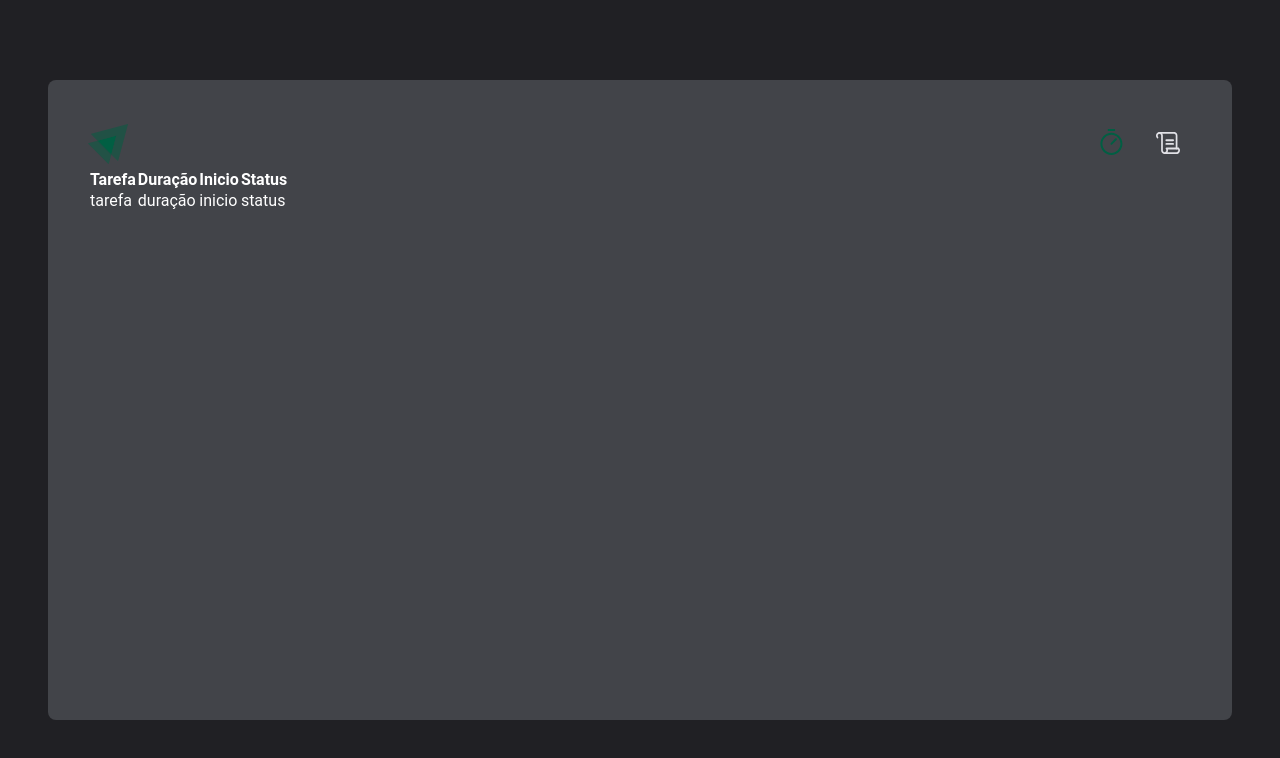
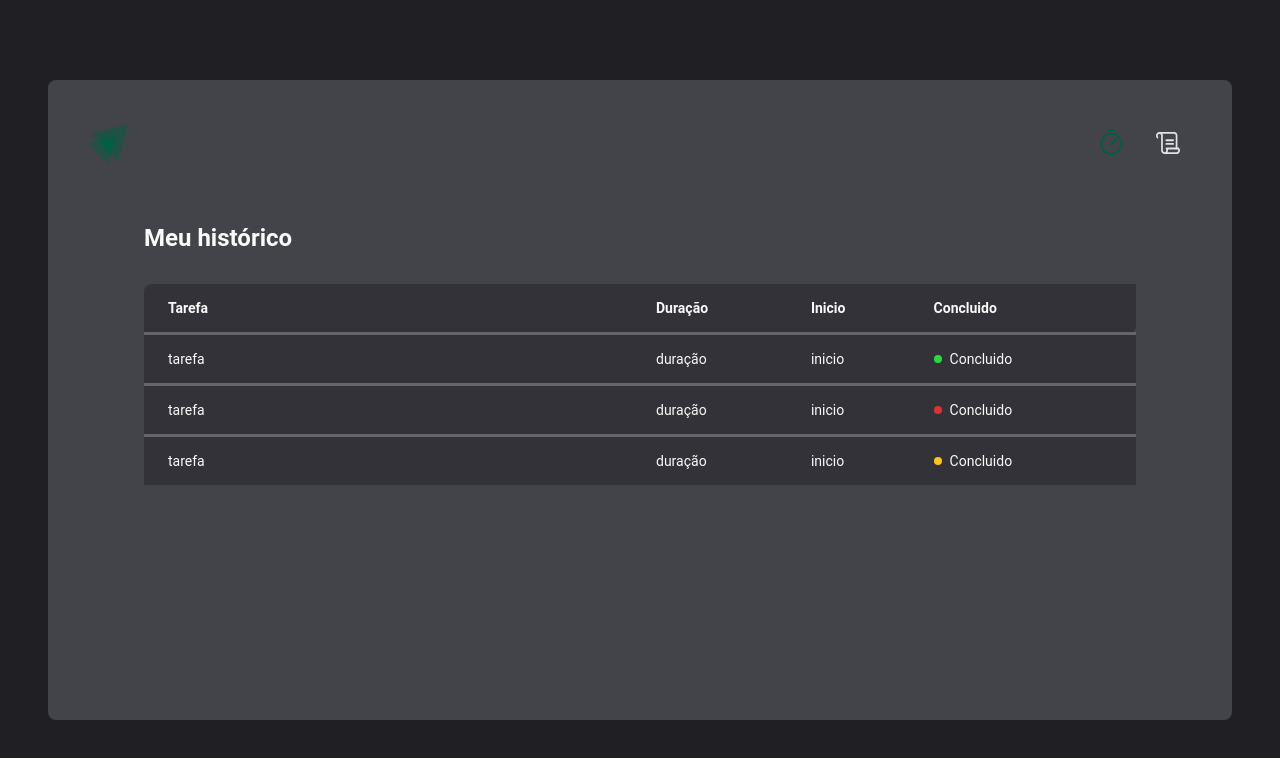
Before and after one commit to MathMendesReis/Pomodoro, a React (Vite) app in the folder vite-project/: page /hystory in a window 1280 px wide. Shown: the top 758 px of the page. Built offline with nearby package versions, Linux system fonts and the light colour scheme.

Commit message:
estilizacao concluida

```diff
--- a/vite-project/src/pages/Hystory/index.tsx
+++ b/vite-project/src/pages/Hystory/index.tsx
@@ -1,15 +1,17 @@
+import { HystoryContainer, Status, TableContainer } from "./styled";
 
 export default function Hystory() {
     return (
-   <div>
-
+   <HystoryContainer>
+    <h1>Meu histórico</h1>
+    <TableContainer>
       <table>
         <thead>
           <tr>
             <th>Tarefa</th>
             <th>Duração</th>
             <th>Inicio</th>
-          <th>Status</th>
+            <th>Concluido</th>
           </tr>
         </thead>
         <tbody>
@@ -17,10 +19,23 @@ export default function Hystory() {
             <td>tarefa</td>
             <td>duração</td>
             <td>inicio</td>
-          <td>status</td>
+            <td><Status statusColor="green">Concluido</Status></td>
+          </tr>
+          <tr>
+            <td>tarefa</td>
+            <td>duração</td>
+            <td>inicio</td>
+            <td><Status statusColor="red">Concluido</Status></td>
+          </tr>
+          <tr>
+            <td>tarefa</td>
+            <td>duração</td>
+            <td>inicio</td>
+            <td><Status statusColor="yellow">Concluido</Status></td>
           </tr>
         </tbody>
       </table>
-   </div>
+    </TableContainer>
+   </HystoryContainer>
     )
 }
--- /dev/null
+++ b/vite-project/src/pages/Hystory/styled.ts
@@ -0,0 +1,84 @@
+import styled from "styled-components";
+
+
+export const HystoryContainer = styled.main`
+flex: 1;
+padding: 3.5rem;
+display: flex;
+flex-direction: column;
+
+h1{
+  font-size: 1.5rem;
+  color: ${({theme})=>theme.colors.gray100};
+}
+
+
+
+`;
+
+export const TableContainer = styled.div`
+  flex: 1;
+  overflow: auto;
+  margin-top: 2rem;
+
+  table{
+    width: 100%;
+    border-collapse:collapse;
+    min-width: 600px;
+
+    th{
+      background-color:  ${({theme})=>theme.colors.gray800};
+      padding: 1rem;
+      text-align: left;
+      color:  ${({theme})=>theme.colors.gray100};
+      font-size: 0.875rem;
+      line-height: 1. 6;
+
+      &:first-child{
+        border-top-left-radius:8px;
+        padding-left: 1.5rem;
+      }
+      &:last-child{
+        border-bottom-right-radius:8px;
+        padding-right: 1.5rem;
+      }
+    }
+
+
+    td{
+      background-color:  ${({theme})=>theme.colors.gray800};
+      padding: 1rem;
+      text-align: left;
+      color:  ${({theme})=>theme.colors.gray100};
+      font-size: 0.875rem;
+      line-height: 1. 6;
+      border-top: 3px solid ${({theme})=>theme.colors.gray600};
+      &:first-child{
+        width: 50%;
+        padding-left: 1.5rem;
+      }
+      &:last-child{
+        padding-right: 1.5rem;
+      }
+    }
+  }
+
+`;
+
+interface StatusProps{
+  statusColor:'yellow' | 'red' | 'green'
+}
+
+export const Status = styled.span<StatusProps>`
+  display: flex;
+  align-items: center;
+  gap: 0.5rem;
+
+  &::before{
+    content: '';
+    width: 0.5rem;
+    height: 0.5rem;
+    border-radius: 9999px;
+    background-color: ${(props)=>props.theme.colors[props.statusColor]};
+  }
+`;
--- a/vite-project/src/styles/Theme.tsx
+++ b/vite-project/src/styles/Theme.tsx
@@ -32,7 +32,7 @@ export const theme: DefaultTheme = {
     gray500: '#7C7C8A',
     gray600: '#64666B',
     gray700: '#424449',
-    gray800: '#1D1E21',
+    gray800: '#323238',
     gray900: '#202024',
     primary: '#F83600',
     secondary: '#FE8C00',
```
Lines whose indentation alone changed are shown as unchanged.
